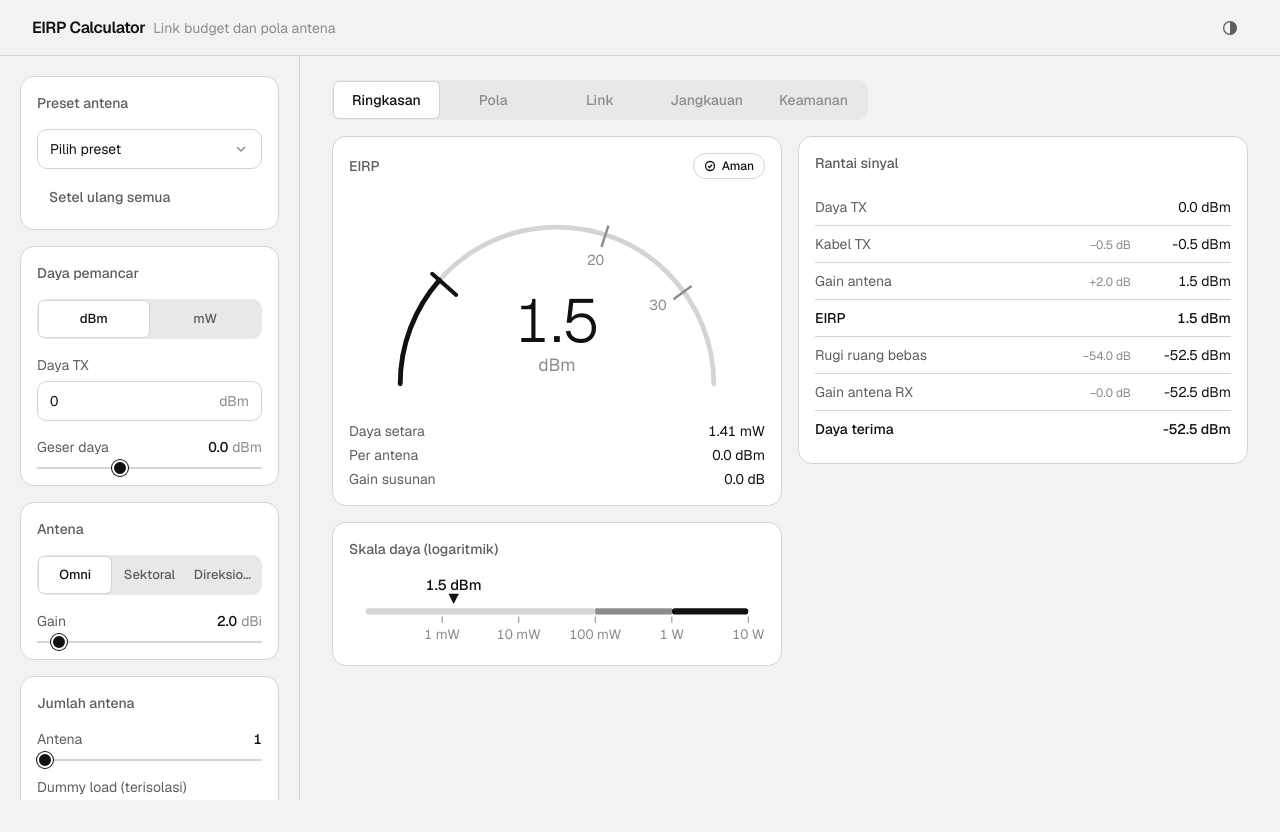
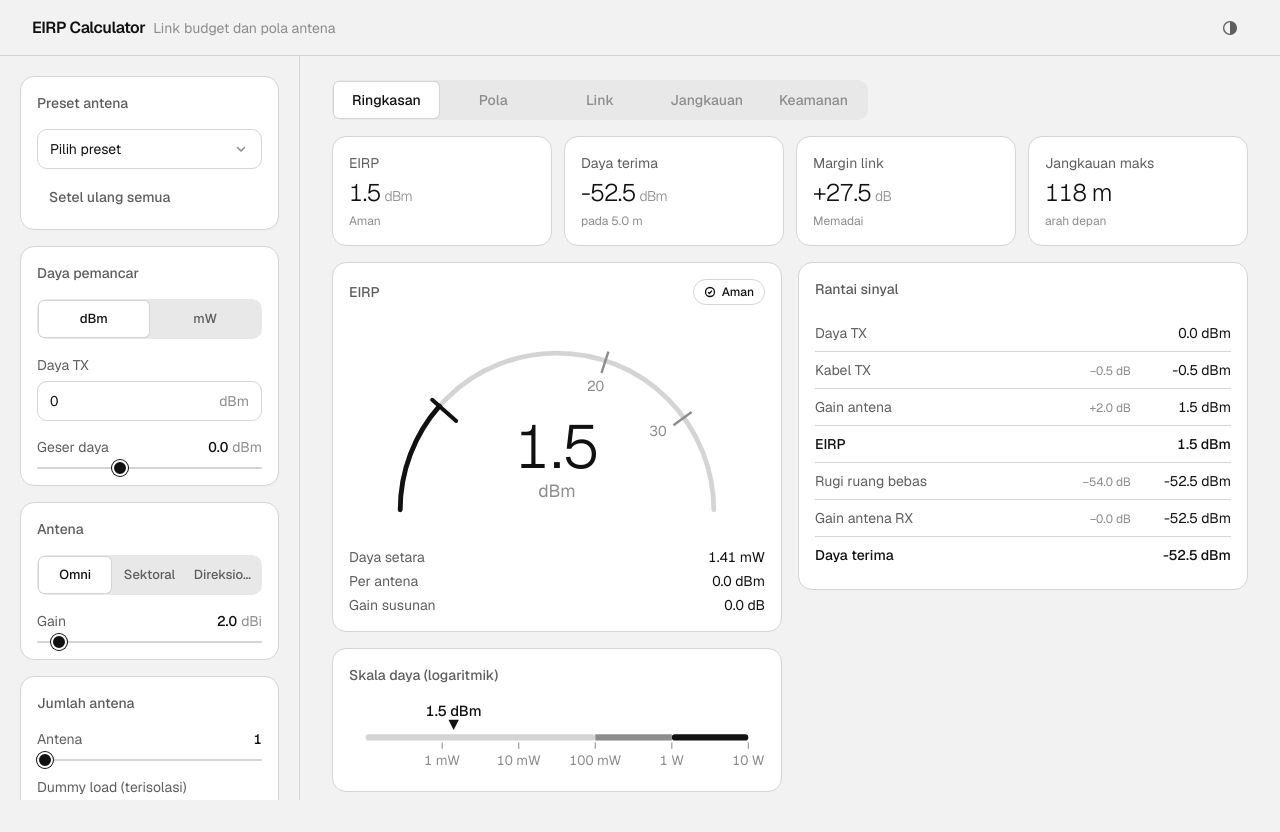
Before and after one commit to zero-route/RF-Analyzer, a Next.js app: page / in a window 1280 px wide. Before the commit the page ends 800 px from the top, so only its background shows below. Built offline with nearby package versions, Linux system fonts and the light colour scheme.

Commit message:
update SummaryTab.jsx

```diff
--- a/src/components/tabs/SummaryTab.jsx
+++ b/src/components/tabs/SummaryTab.jsx
@@ -1,17 +1,21 @@
 "use client";
 
+import KeyMetrics from "@/components/gauges/KeyMetrics";
 import EirpGauge from "@/components/gauges/EirpGauge";
 import PowerScale from "@/components/gauges/PowerScale";
 import SignalChain from "@/components/charts/SignalChain";
 
 export default function SummaryTab() {
   return (
-    <div className="grid items-start gap-4 md:grid-cols-2">
-      <div className="flex flex-col gap-4">
-        <EirpGauge />
-        <PowerScale />
+    <div className="flex flex-col gap-4">
+      <KeyMetrics />
+      <div className="grid items-start gap-4 md:grid-cols-2">
+        <div className="flex flex-col gap-4">
+          <EirpGauge />
+          <PowerScale />
+        </div>
+        <SignalChain />
       </div>
-      <SignalChain />
     </div>
   );
 }
```
